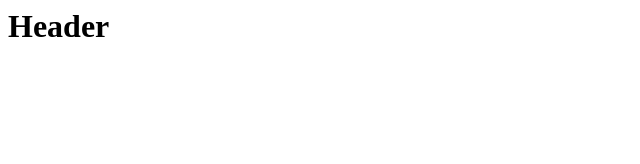
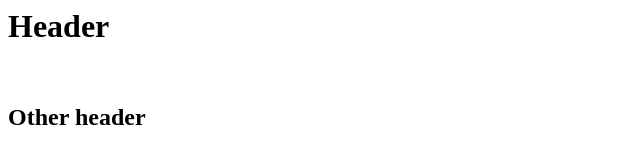
Before and after one commit to julialeonoff/python-challenge, a plain HTML site: page index.html in a window 1280 px wide. Shown: the whole page, without its empty margins (0-640 px from the left). Drawn offline with Linux system fonts and the light colour scheme.

Commit message:
more headers woohoo

```diff
--- a/index.html
+++ b/index.html
@@ -1 +1,7 @@
 <h1>Header</h1>
+
+<br>
+
+<h2>Other header</h2>
+
+<br>
```
